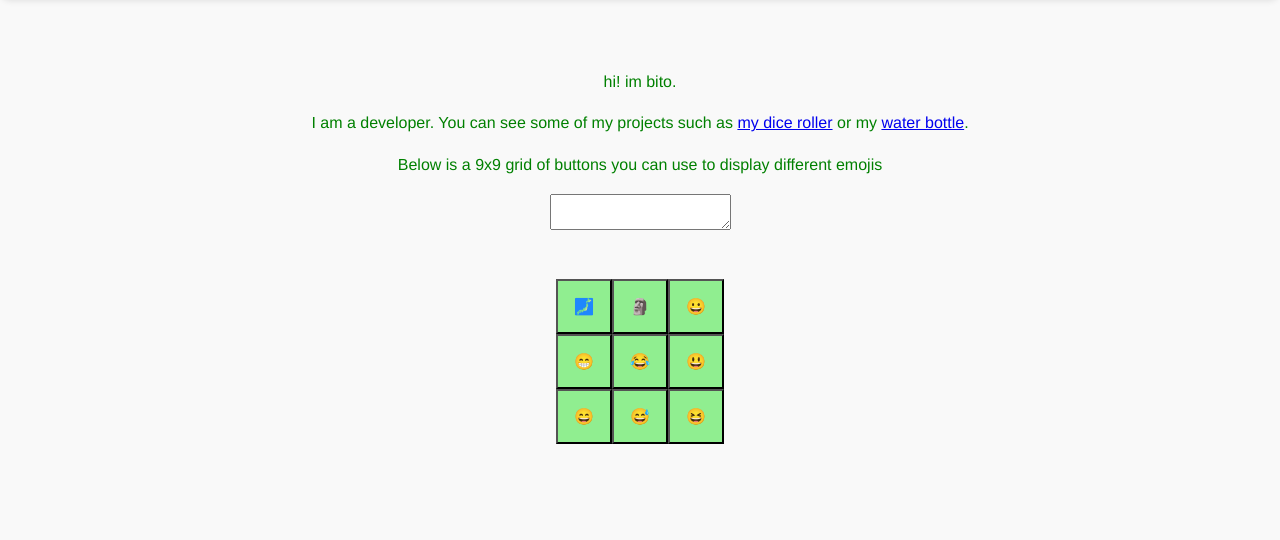
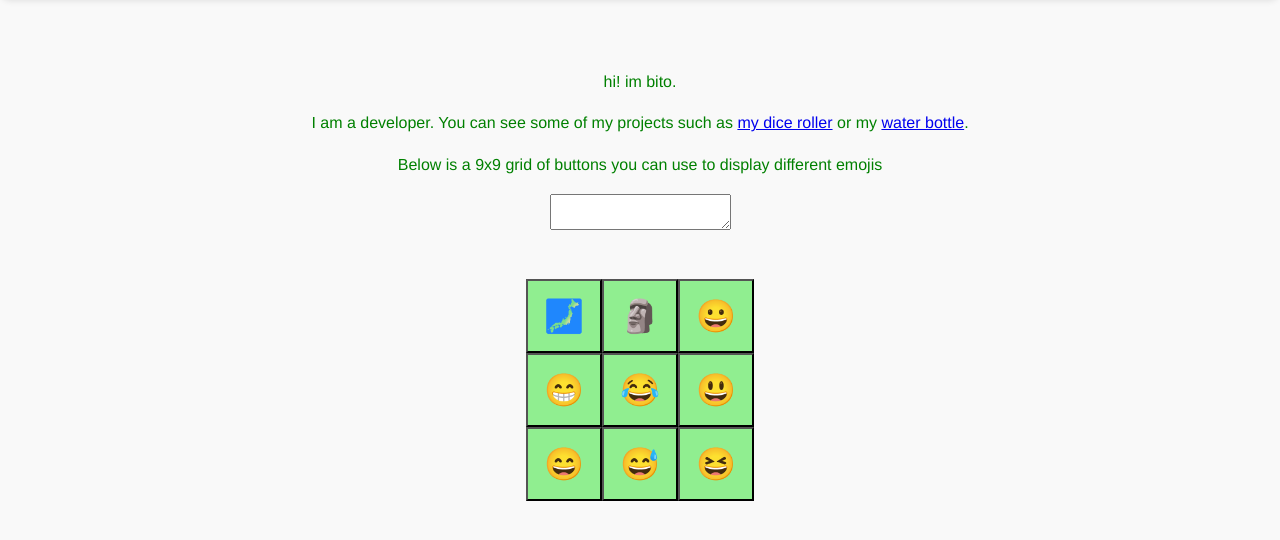
Before and after one commit to bitokn/ubiquitous-octo-winner, a plain HTML site: page unbiased_needle.html in a window 1280 px wide. Shown: the part 200-740 px from the top of the page. Drawn offline with Linux system fonts and the light colour scheme.

Commit message:
adjusted button size

```diff
--- a/needlestyles.css
+++ b/needlestyles.css
@@ -19,8 +19,8 @@ p {
 }
 
 #buttonArea button {
-    font-size: 1rem;
-    padding: 1em;
+    font-size: 2rem;
+    padding: 0.5em;
     color: #fff;
     background-color: lightgreen;
     cursor: pointer;
```
